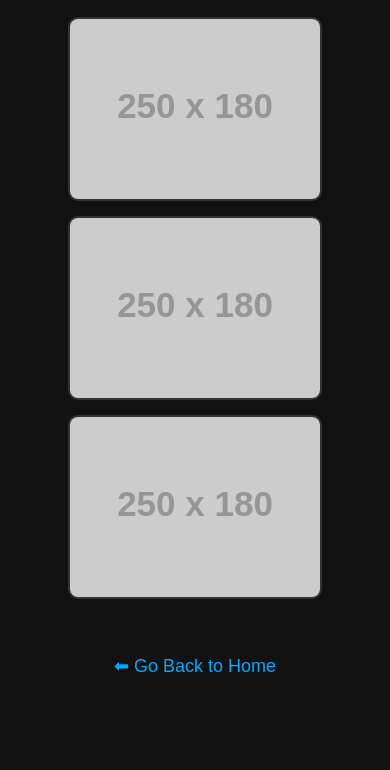
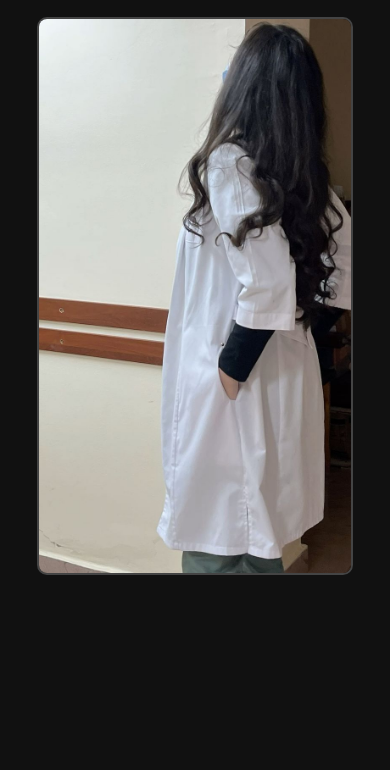
Before and after one commit to drfiza815-png/Fiza_website, a plain HTML site: page Gallery.html in a window 390 px wide. Shown: the part 74-844 px from the top of the page. Drawn offline with Linux system fonts and the light colour scheme; placeholder pictures from the web are drawn by us.

Commit message:
Revise gallery styles and header content
Updated gallery layout and image styles for better responsiveness.

```diff
--- a/Gallery.html
+++ b/Gallery.html
@@ -12,45 +12,34 @@
         color: white;
         text-align: center;
     }
+
     .header {
         background: #222;
         padding: 20px;
         font-size: 26px;
         font-weight: bold;
     }
-        .gallery {
-            display: flex;
-            flex-wrap: wrap;
-            justify-content: center;
-            padding: 20px;
-            gap: 15px;
-        }
+
     .gallery img {
-            width: 250px;
-            height: 180px;
-            object-fit: cover;
+        width: 80%;
+        max-width: 350px;
+        margin-top: 20px;
         border-radius: 10px;
-            border: 2px solid #333;
-        }
-        a {
-            color: #0af;
-            text-decoration: none;
-            font-size: 18px;
+        border: 2px solid #444;
     }
 </style>
 </head>
+
 <body>
 
-<div class="header">Gallery - Sunrise School</div>
+<div class="header">Gallery</div>
 
 <div class="gallery">
-    <img src="https://via.placeholder.com/250x180?text=Photo+1">
-    <img src="https://via.placeholder.com/250x180?text=Photo+2">
-    <img src="https://via.placeholder.com/250x180?text=Photo+3">
+
+    <!-- Yahan apni uploaded photo ka EXACT name lagana hota hai -->
+    <img src="d861a9e3dc499a47150dc832c2595427.jpg" alt="School Photo">
+
 </div>
-
-<br><br>
-<a href="index.html">⬅ Go Back to Home</a>
 
 </body>
 </html>
```
Lines whose indentation alone changed are shown as unchanged.
